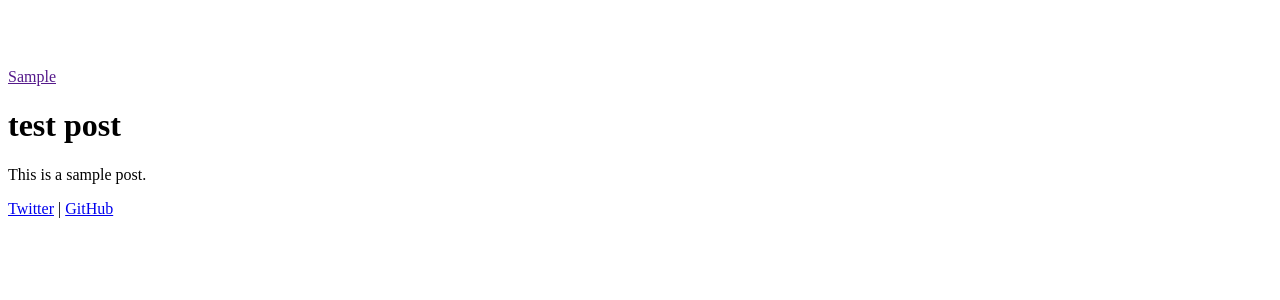
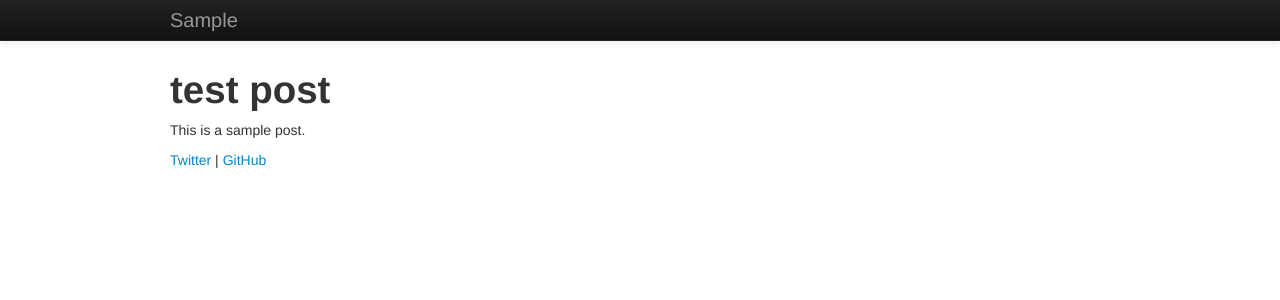
Before and after one commit to oblakeerickson/jekyll_test, a Jekyll site: the page built from _posts/2013-12-10-test-post.md, in a window 1280 px wide. Shown: the top 300 px of the page. Built offline with Jekyll 4.4.1, drawn with Linux system fonts in a browser that asks for light colours.

Commit message:
added slash after baseurl for path to css

```diff
--- a/_layouts/default.html
+++ b/_layouts/default.html
@@ -6,13 +6,13 @@
     	<meta name="viewport" content="width=device-width, initial-scale=1.0">
     	<meta name="description" content="">
    		<meta name="author" content="">
-   		<link rel="stylesheet" type="text/css" href="{{ base.url }}bootstrap/css/bootstrap.min.css"></link>
+   		<link rel="stylesheet" type="text/css" href="{{ base.url }}/bootstrap/css/bootstrap.min.css"></link>
    		<style>
 		    body {
 		    	padding-top: 60px; /* 60px to make the container go all the way to the bottom of the topbar */
 		    }
 	    </style>
-		<script src="{{ base.url }}bootstrap/js/bootstrap.min.js"></script>
+		<script src="{{ base.url }}/bootstrap/js/bootstrap.min.js"></script>
 	</head>
 	<body>
 		<div class="navbar navbar-fixed-top navbar-inverse">
```
